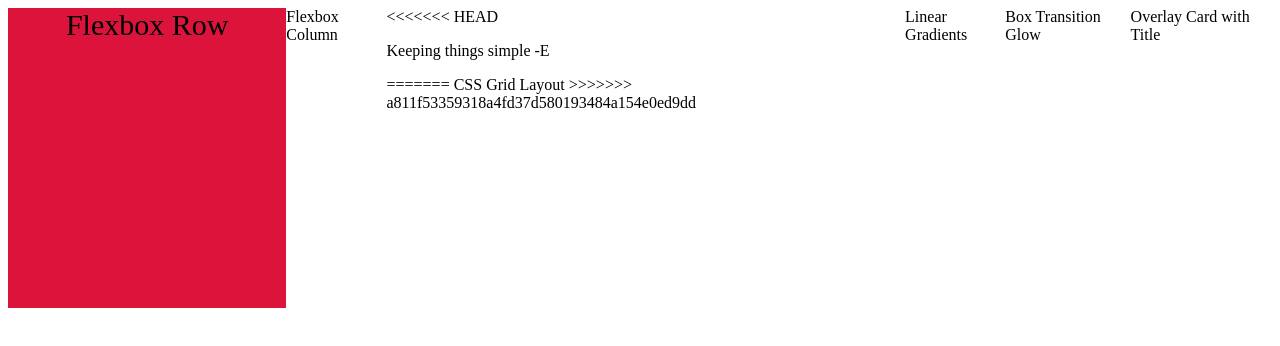
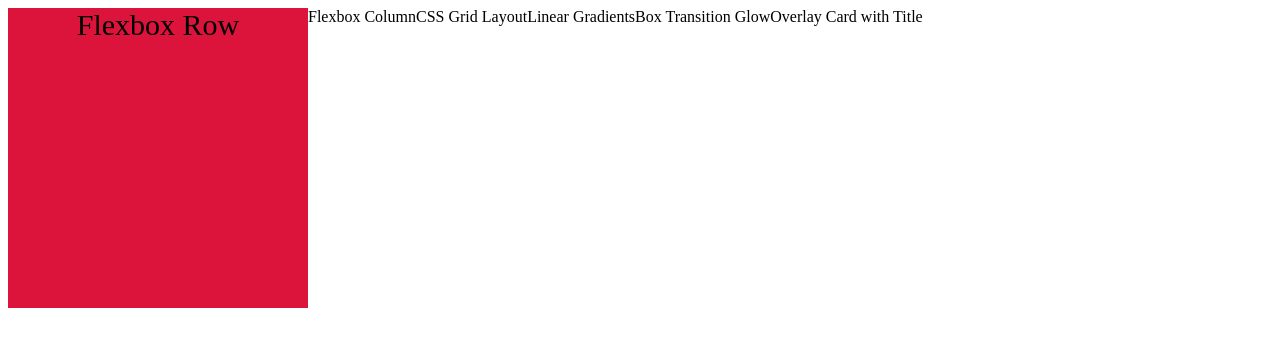
Before and after one commit to chriskimball/merge-conflict-room-11, a plain HTML site: page index.html in a window 1280 px wide. Drawn offline with Linux system fonts and the light colour scheme.

Commit message:
merge changes

```diff
--- a/index.html
+++ b/index.html
@@ -16,13 +16,7 @@
             Flexbox Column
         </div>
         <div class="box3">
-<<<<<<< HEAD
-            <p>
-                Keeping things simple -E
-            </p>
-=======
             CSS Grid Layout
->>>>>>> a811f53359318a4fd37d580193484a154e0ed9dd
         </div>
         <div class="box4">
             Linear Gradients
```
